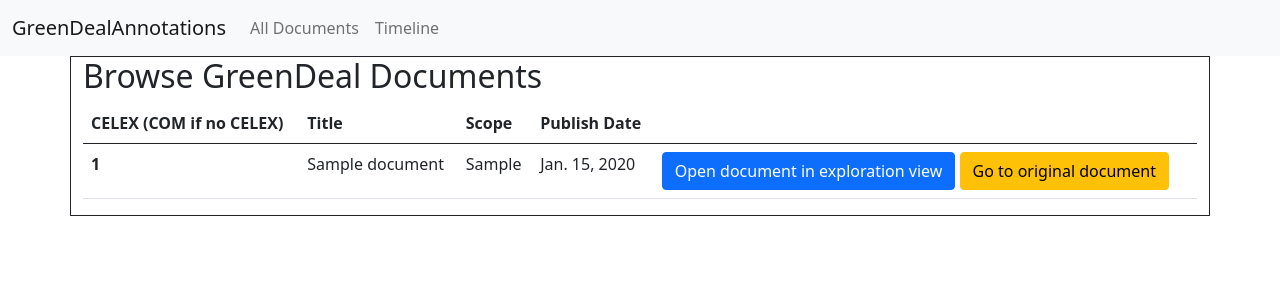
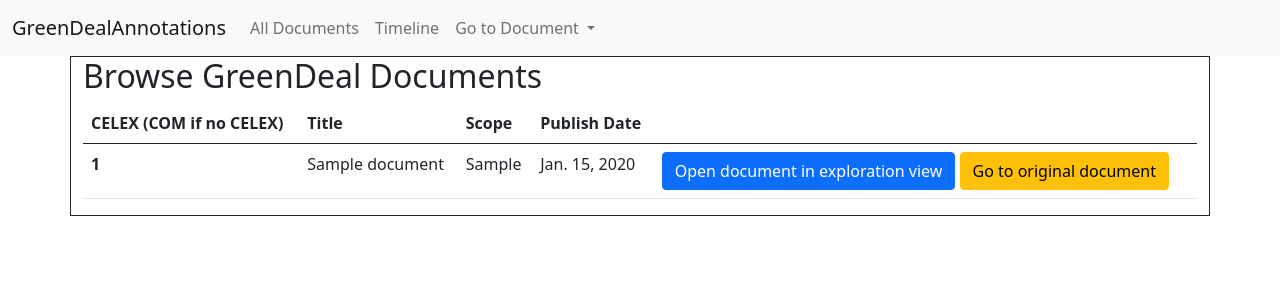
Before and after one commit to DIS18-Green-Deal-Annotations/GreenDealAnnotationsApp, a Django app: page /documentviewer/ in a window 1280 px wide. Shown: the top 300 px of the page. Run offline with Django 4.2, Linux system fonts and the light colour scheme; tables that the repository leaves empty hold one stand-in row (values such as "Sample post").

Commit message:
using new base nav inject to inject cross doc navigation to detail view and explorer

```diff
--- a/GreenDealAnnotations/templates/apps/doc_linking/browse_documents.html
+++ b/GreenDealAnnotations/templates/apps/doc_linking/browse_documents.html
@@ -2,6 +2,19 @@
 
 {% block title %}
     Browse all GreenDeal Documents
+{% endblock %}
+
+{% block navbar_inject %}
+    <li class="nav-item dropdown">
+          <a class="nav-link dropdown-toggle" href="#" id="navbarDropdownMenuLink" role="button" data-bs-toggle="dropdown" aria-expanded="false">
+            Go to Document
+          </a>
+          <ul class="dropdown-menu" aria-labelledby="navbarDropdownMenuLink">
+        {% for document in documents %}
+            <li><a class="dropdown-item" href="{% url 'document_details' id=document.id %}">{{ document.eu_id }}</a></li>
+              {% endfor %}
+          </ul>
+        </li>
 {% endblock %}
 
 {% block main %}
```
Also changed, not shown: GreenDealAnnotations/templates/apps/doc_linking/document_viewer.html (+13 -0 lines).
